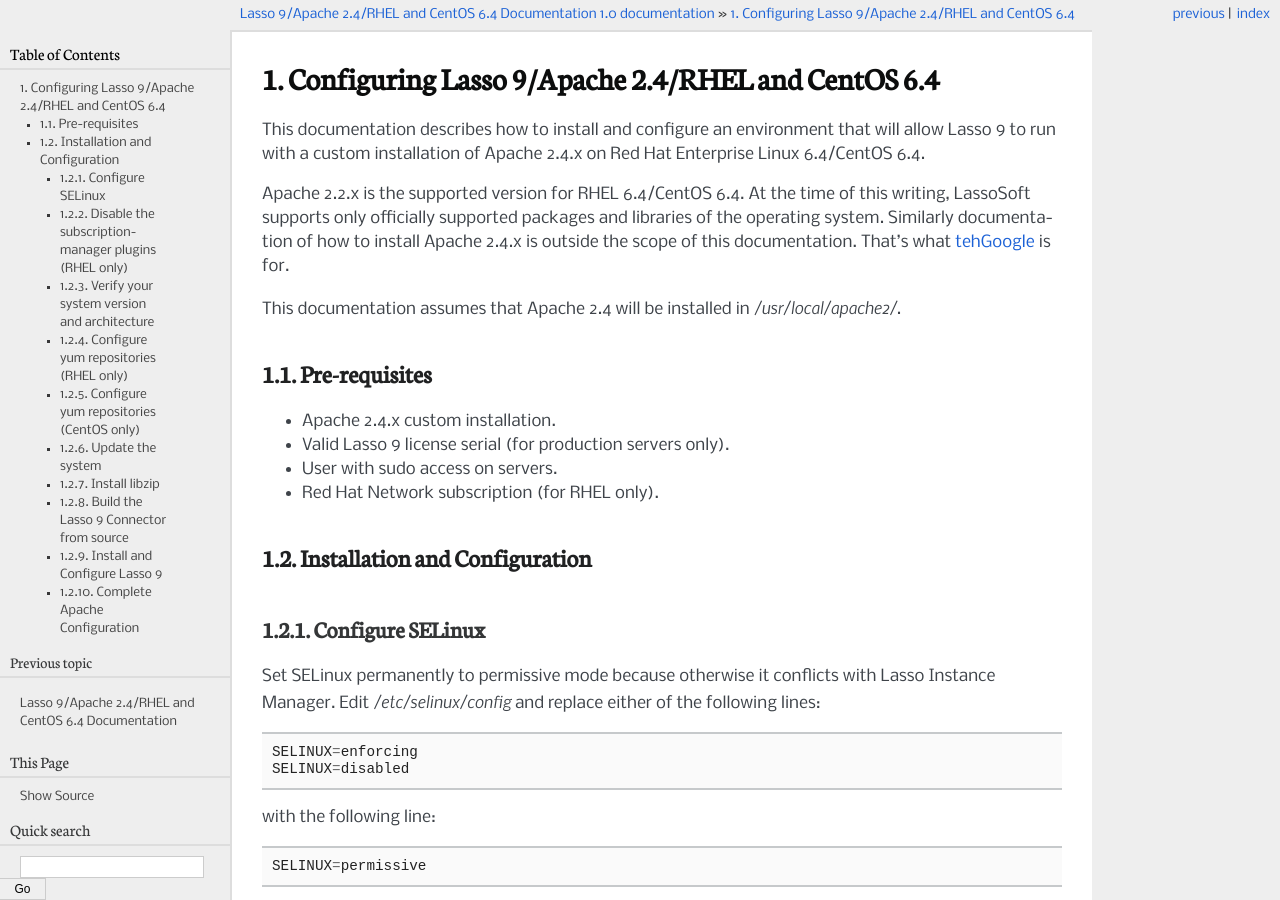
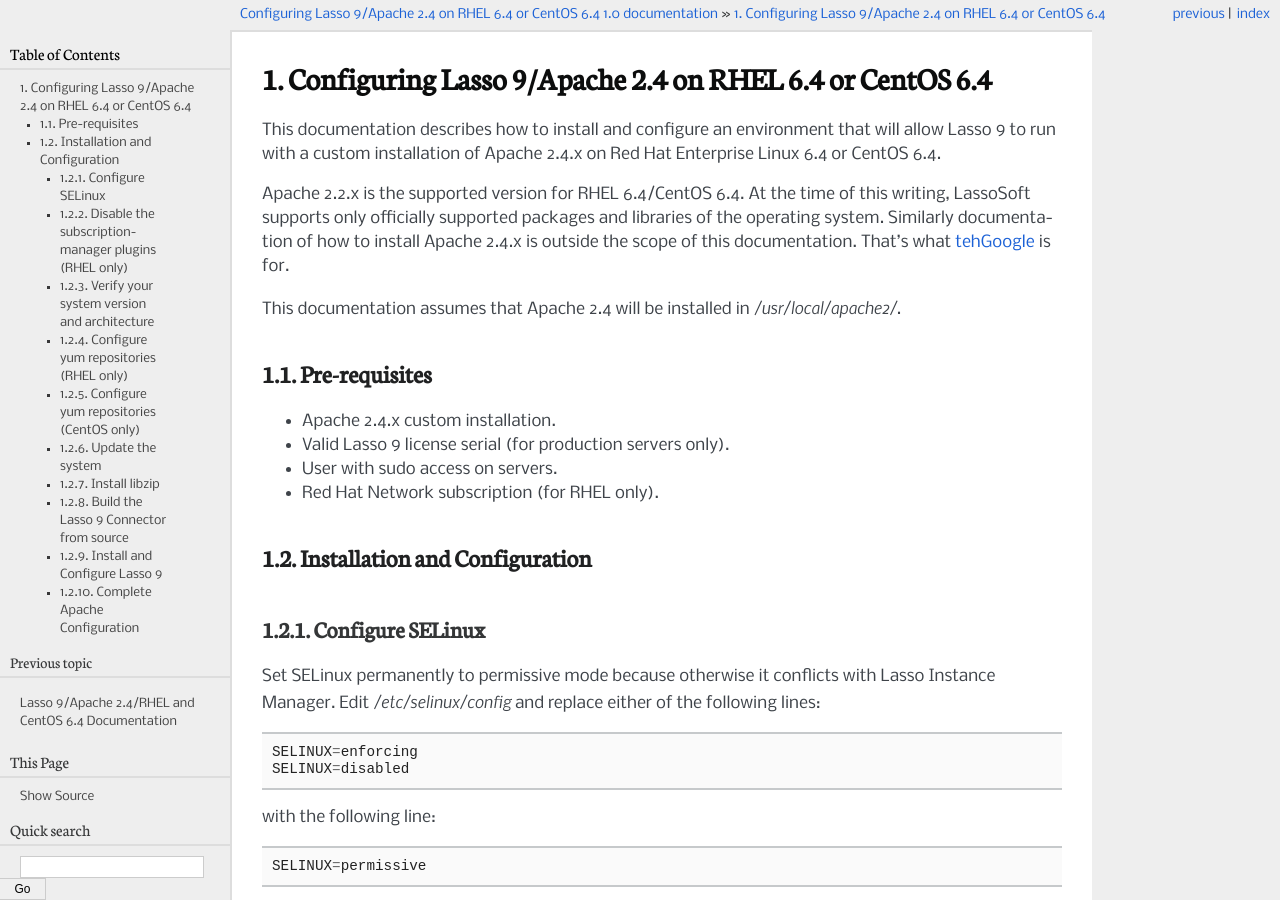
Before and after one commit to stevepiercy/lasso9_apache24, a Sphinx documentation site: the page built from source/lasso9-apache24-rhel64-centos64.rst, in a window 1280 px wide and 900 px high. Built offline with Sphinx 7.4.7, drawn with Linux system fonts in a browser that asks for light colours; some of the changed text lies outside the part shown.

Commit message:
Update title

```diff
--- a/source/conf.py
+++ b/source/conf.py
@@ -40,7 +40,7 @@ source_suffix = '.rst'
 master_doc = 'index'
 
 # General information about the project.
-project = u'Lasso 9/Apache 2.4/RHEL and CentOS 6.4 Documentation'
+project = u'Configuring Lasso 9/Apache 2.4 on RHEL 6.4 or CentOS 6.4'
 copyright = u'2013, Steve Piercy.'
 
 # The version info for the project you're documenting, acts as replacement for
@@ -188,7 +188,7 @@ latex_elements = {
 # Grouping the document tree into LaTeX files. List of tuples
 # (source start file, target name, title, author, documentclass [howto/manual]).
 latex_documents = [
-  ('index', 'lasso9-apache24-rhel64-centos64.tex', u'Lasso 9/Apache 2.4/RHEL and CentOS 6.4 Documentation',
+  ('index', 'lasso9-apache24-rhel64-centos64.tex', u'Configuring Lasso 9/Apache 2.4 on RHEL 6.4 or CentOS 6.4',
    u'Steve Piercy', 'manual'),
 ]
 
@@ -218,7 +218,7 @@ latex_documents = [
 # One entry per manual page. List of tuples
 # (source start file, name, description, authors, manual section).
 man_pages = [
-    ('index', 'lasso9-apache24-rhel64-centos64', u'Lasso 9/Apache 2.4/RHEL and CentOS 6.4 Documentation',
+    ('index', 'lasso9-apache24-rhel64-centos64', u'Configuring Lasso 9/Apache 2.4 on RHEL 6.4 or CentOS 6.4',
      [u'Steve Piercy'], 1)
 ]
 
@@ -232,8 +232,8 @@ man_pages = [
 # (source start file, target name, title, author,
 #  dir menu entry, description, category)
 texinfo_documents = [
-  ('index', 'lasso9-apache24-rhel64-centos64', u'Lasso 9/Apache 2.4/RHEL and CentOS 6.4 Documentation',
-   u'Steve Piercy', 'lasso9-apache24-rhel64-centos64', 'Lasso 9/Apache 2.4/RHEL and CentOS 6.4 Documentation',
+  ('index', 'lasso9-apache24-rhel64-centos64', u'Configuring Lasso 9/Apache 2.4 on RHEL 6.4 or CentOS 6.4',
+   u'Steve Piercy', 'lasso9-apache24-rhel64-centos64', 'Configuring Lasso 9/Apache 2.4 on RHEL 6.4 or CentOS 6.4',
    'Miscellaneous'),
 ]
 
@@ -250,7 +250,7 @@ texinfo_documents = [
 # -- Options for Epub output ---------------------------------------------------
 
 # Bibliographic Dublin Core info.
-epub_title = u'Lasso 9/Apache 2.4/RHEL and CentOS 6.4 Documentation'
+epub_title = u'Configuring Lasso 9/Apache 2.4 on RHEL 6.4 or CentOS 6.4'
 epub_author = u'Steve Piercy'
 epub_publisher = u'Steve Piercy'
 epub_copyright = u'2013, Steve Piercy'
--- a/source/lasso9-apache24-rhel64-centos64.rst
+++ b/source/lasso9-apache24-rhel64-centos64.rst
@@ -1,9 +1,9 @@
-Configuring Lasso 9/Apache 2.4/RHEL and CentOS 6.4
-==================================================
+Configuring Lasso 9/Apache 2.4 on RHEL 6.4 or CentOS 6.4
+========================================================
 
 This documentation describes how to install and configure an environment that
 will allow Lasso 9 to run with a custom installation of Apache 2.4.x on Red Hat
-Enterprise Linux 6.4/CentOS 6.4.
+Enterprise Linux 6.4 or CentOS 6.4.
 
 Apache 2.2.x is the supported version for RHEL 6.4/CentOS 6.4.  At the time of
 this writing, LassoSoft supports only officially supported packages and
```
